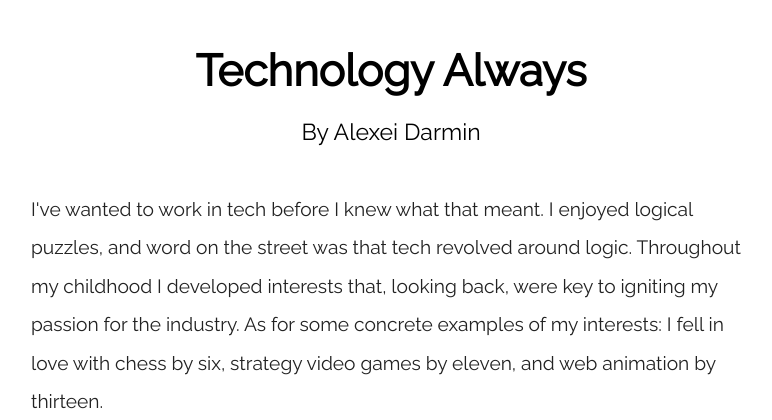
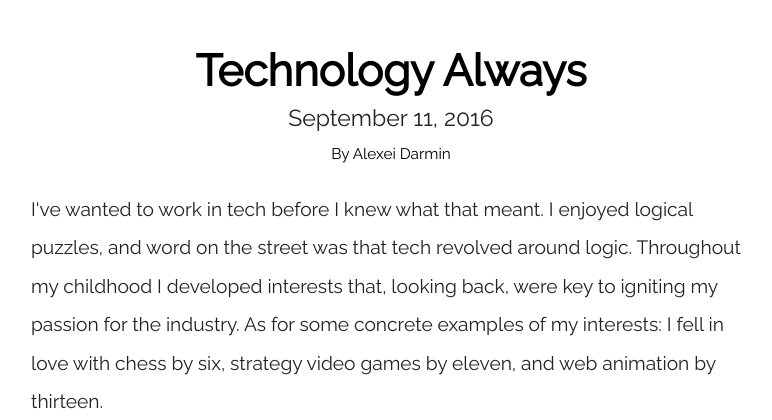
Before and after one commit to AlexeiDarmin/alexeidarmin.github.io, a PHP site: page /posts/technology-always.html in a window 1280 px wide. Shown: the top 420 px of the page, without its empty margins (249-1021 px from the left). Run offline with PHP 8.4, Linux system fonts and the light colour scheme.

Commit message:
date added to first post

```diff
--- a/css/main.css
+++ b/css/main.css
@@ -122,9 +122,8 @@ body{
 
 #site-Header2{
     color:white;
-    font-size:1.2em;
+    font-size:0.8em;
     text-align:center;
-    margin-top:-15px;
 }
 
 .header-helper{
@@ -455,6 +454,7 @@ a{
 
 .post-header{
   color:black!important;
+  margin-bottom:0px;
 }
 
 .post-subheader{
@@ -479,3 +479,10 @@ a{
 .image-text{
   font-size:0.75em;
 }
+
+.post-date-title{
+  display:block;
+  width:100%;
+  text-align:center;
+  font-size:1.2em;
+}
--- a/posts/technology-always.html
+++ b/posts/technology-always.html
@@ -25,6 +25,7 @@
         <!-- Website Content -->
         <div id="headerContainer" class="post-container">
             <h1 id="site-Header" class="post-header">Technology Always</h1>
+            <span class='post-date-title'>September 11, 2016</span>
             <h1 id="site-Header2" class="post-subheader">By Alexei Darmin</h1>
         </div>
 
```
